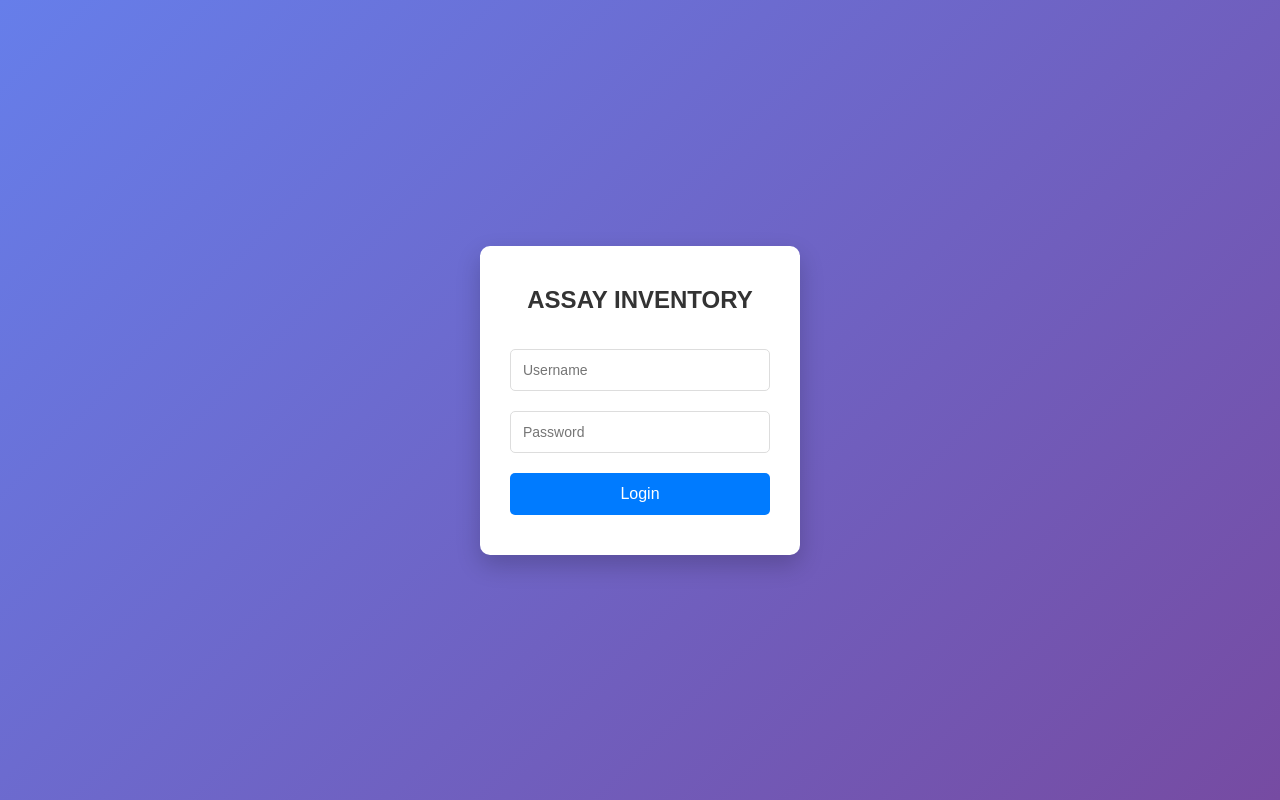
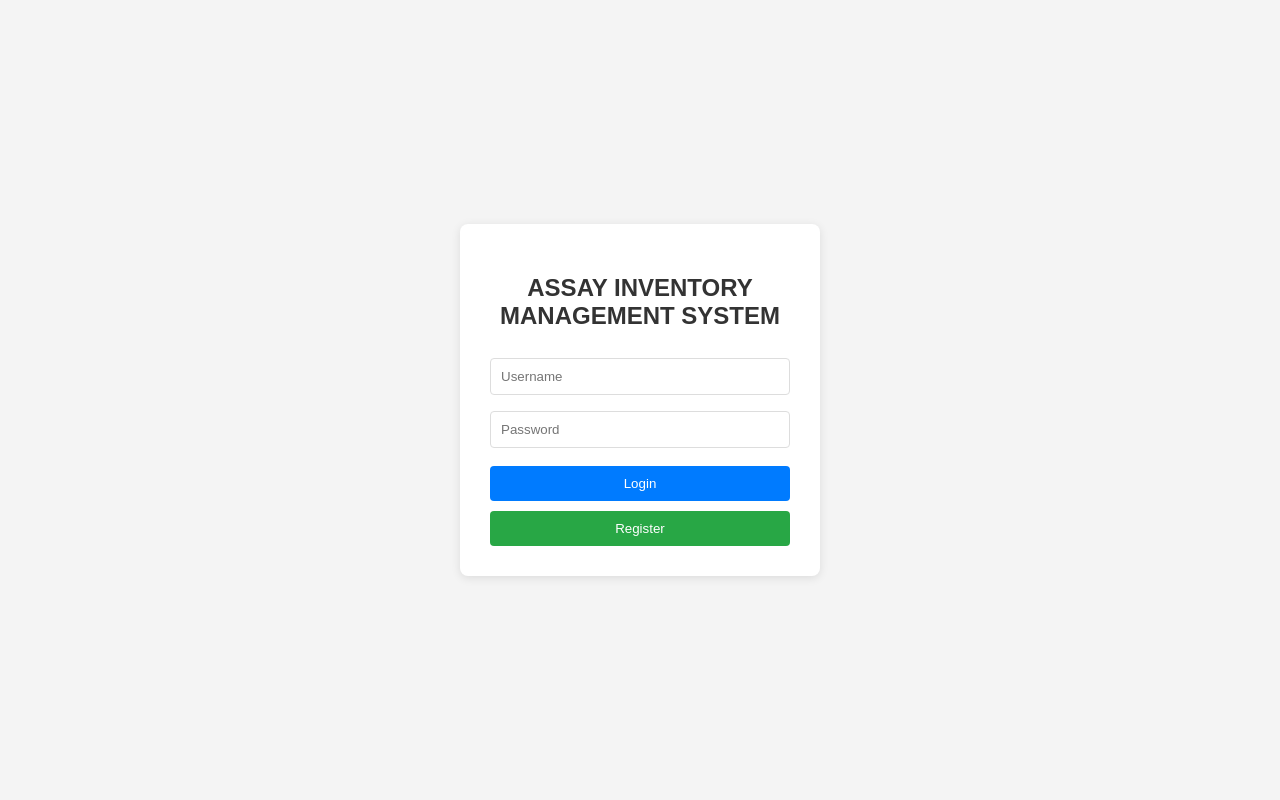
Before and after one commit to samuelcaligner/assay-inventory-management-system, a Flask app: template templates/login.html in a window 1280 px wide. Run offline with Flask 3, Linux system fonts and the light colour scheme; the template is opened without the code that fills it, so the values that code supplies are empty.

Commit message:
Update login.html

```diff
--- a/templates/login.html
+++ b/templates/login.html
@@ -1,72 +1,28 @@
 <!DOCTYPE html>
-<html lang="en">
+<html>
 <head>
-<meta charset="UTF-8">
-<meta name="viewport" content="width=device-width, initial-scale=1.0">
-<title>ASSAY INVENTORY - Login</title>
+<title>ASSAY INVENTORY MANAGEMENT SYSTEM - Login</title>
 <style>
-* {margin: 0; padding: 0; box-sizing: border-box;}
-body {
-    font-family: Arial, sans-serif;
-    background: linear-gradient(135deg, #667eea 0%, #764ba2 100%);
-    display: flex;
-    justify-content: center;
-    align-items: center;
-    height: 100vh;
-}
-.box {
-    background: white;
-    padding: 40px 30px;
-    border-radius: 10px;
-    box-shadow: 0 10px 25px rgba(0,0,0,0.2);
-    width: 320px;
-}
-h2 {
-    text-align: center;
-    color: #333;
-    margin-bottom: 25px;
-}
-.error {
-    color: red;
-    text-align: center;
-    margin-bottom: 15px;
-    font-size: 14px;
-}
-input {
-    width: 100%;
-    padding: 12px;
-    margin: 10px 0;
-    border: 1px solid #ddd;
-    border-radius: 5px;
-    font-size: 14px;
-}
-button {
-    width: 100%;
-    padding: 12px;
-    background: #007bff;
-    color: white;
-    border: none;
-    border-radius: 5px;
-    font-size: 16px;
-    cursor: pointer;
-    margin-top: 10px;
-}
-button:hover {
-    background: #0056b3;
-}
+body { font-family: Arial; background: #f4f4f4; display: flex; justify-content: center; align-items: center; height: 100vh; margin: 0; }
+.box { background: white; padding: 30px; border-radius: 8px; box-shadow: 0 2px 10px rgba(0,0,0,0.1); width: 300px; }
+h2 { text-align: center; color: #333; }
+input { width: 100%; padding: 10px; margin: 8px 0; border: 1px solid #ddd; border-radius: 4px; box-sizing: border-box; }
+.btn { width: 100%; padding: 10px; background: #007bff; color: white; border: none; border-radius: 4px; cursor: pointer; margin-top: 10px; }
+.btn:hover { background: #0056b3; }
+.btn-green { background: #28a745; }
+.error { color: red; text-align: center; margin-bottom: 10px; padding: 8px; background: #f8d7da; border-radius: 4px; }
 </style>
 </head>
 <body>
 <div class="box">
-    <h2>ASSAY INVENTORY</h2>
-    {% if error %}
-    <p class="error">{{ error }}</p>
-    {% endif %}
-    <form method="POST" action="/">
-        <input type="text" name="username" placeholder="Username" required>
-        <input type="password" name="password" placeholder="Password" required>
-        <button type="submit" name="action" value="login">Login</button>
-    </form>
+  <h2>ASSAY INVENTORY MANAGEMENT SYSTEM</h2>
+  {% if error %}<div class="error">{{ error }}</div>{% endif %}
+  <form method="POST">
+    <input type="text" name="username" placeholder="Username" required>
+    <input type="password" name="password" placeholder="Password" required>
+    <button type="submit" name="action" value="login" class="btn">Login</button>
+    <button type="submit" name="action" value="register" class="btn btn-green">Register</button>
+  </form>
 </div>
 </body>
 </html>
```
